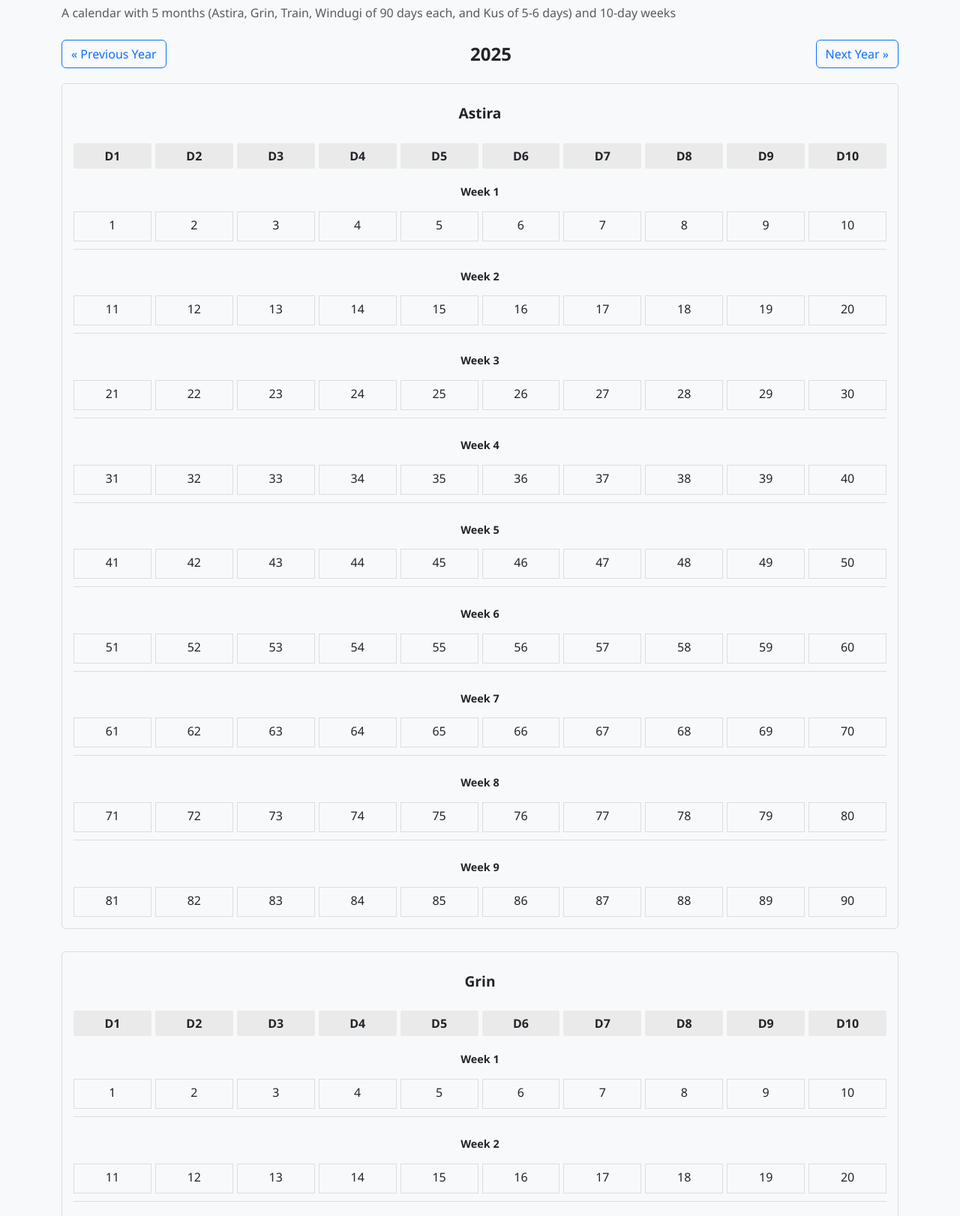
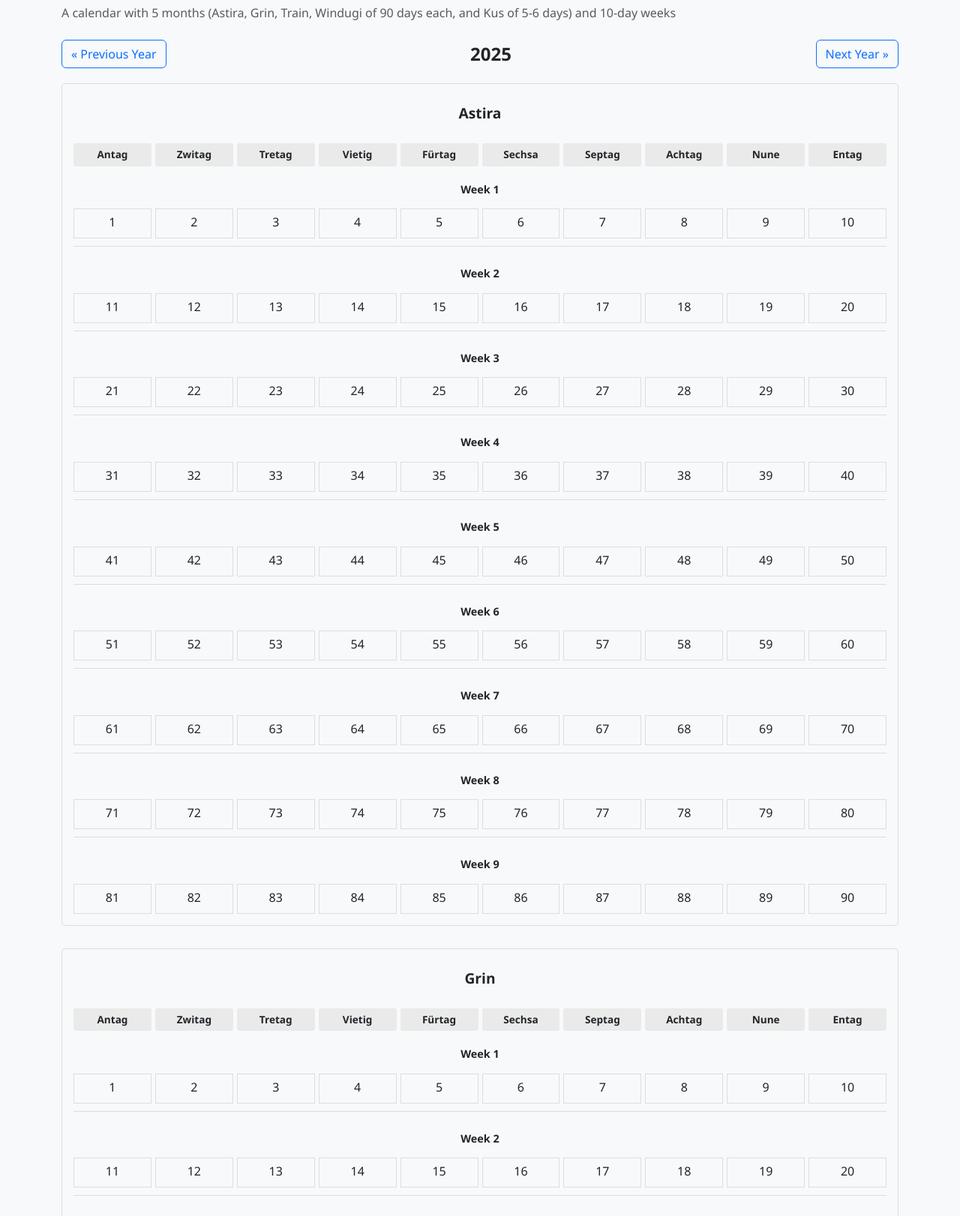
Before and after one commit to fabicious/kalandar, a Flask app: page /calendar in a window 1280 px wide. Shown: the part 145-1767 px from the top of the page at 75% size. Run offline with Flask 3, Linux system fonts and the light colour scheme; data that the repository does not hold is empty.

Commit message:
Display weekday names in calendar header

```diff
--- a/kalandar/templates/calendar.html
+++ b/kalandar/templates/calendar.html
@@ -56,6 +56,7 @@
         padding: 5px;
         background-color: #eaeaea;
         border-radius: 3px;
+        font-size: 0.85em;
     }
     .week-separator {
         grid-column: 1 / -1;
@@ -215,11 +216,14 @@
                 const daysGrid = document.createElement('div');
                 daysGrid.className = 'days-grid';
 
-                // Add day header (1-10 for week columns)
-                for (let i = 1; i <= 10; i++) {
+                // Add day header with weekday names
+                const weekdayNames = ['Antag', 'Zwitag', 'Tretag', 'Vietig', 'Fürtag',
+                                     'Sechsa', 'Septag', 'Achtag', 'Nune', 'Entag'];
+
+                for (let i = 0; i < 10; i++) {
                     const dayHeader = document.createElement('div');
                     dayHeader.className = 'day-header';
-                    dayHeader.textContent = `D${i}`;
+                    dayHeader.textContent = weekdayNames[i];
                     daysGrid.appendChild(dayHeader);
                 }
 
```
